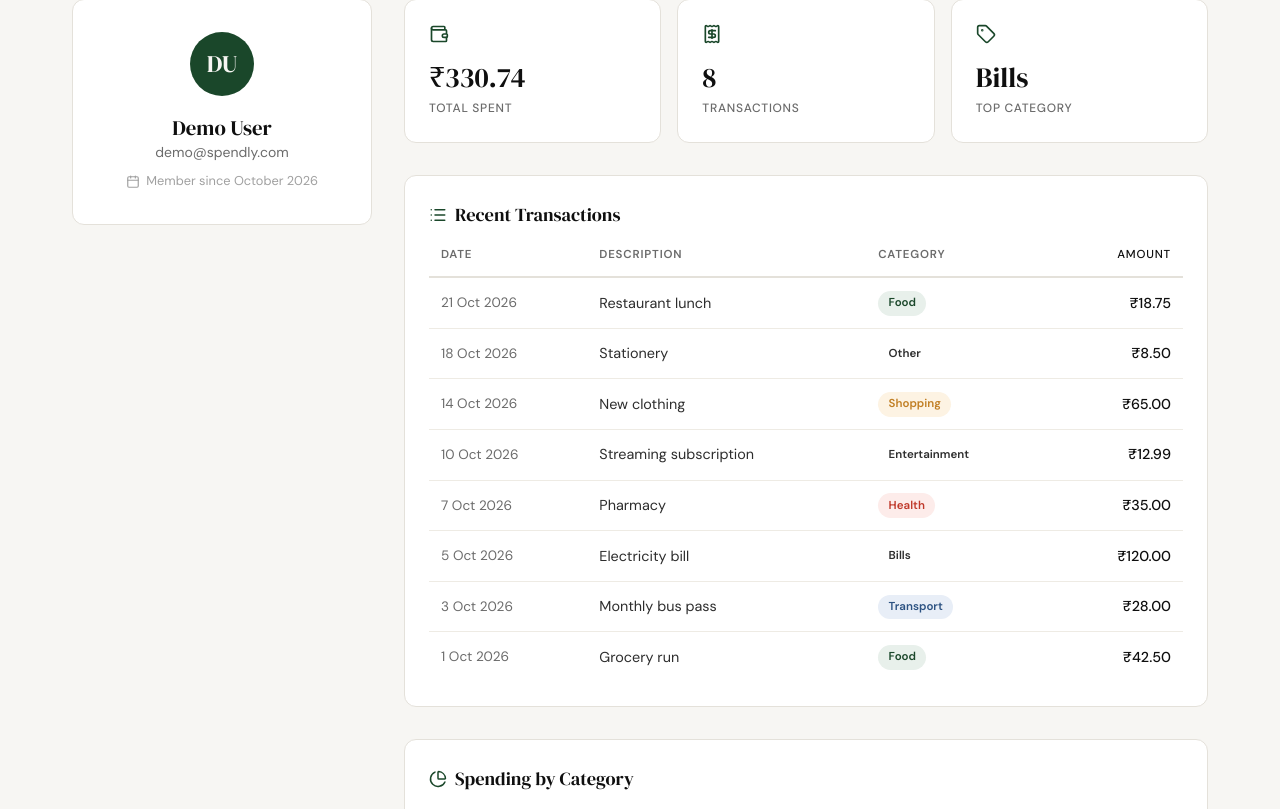
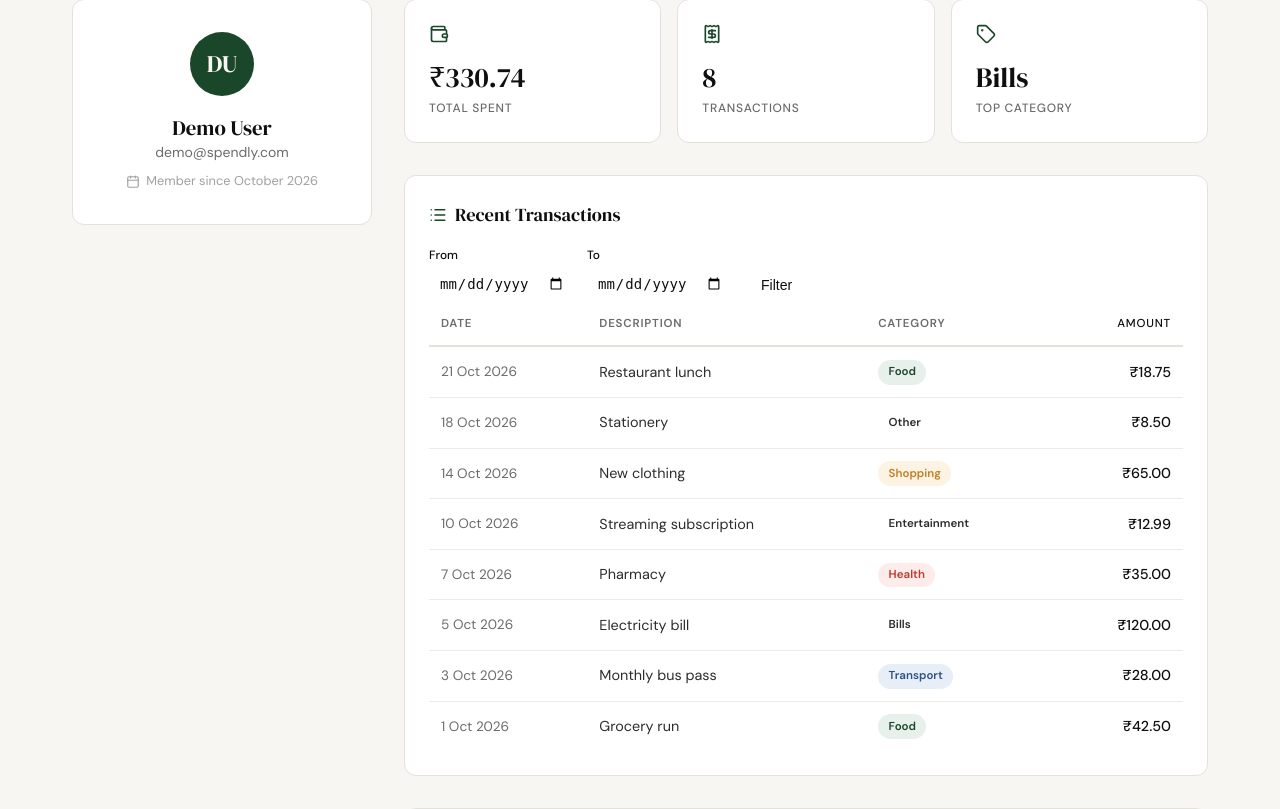
Before and after one commit to Rikesh-shah/expense-tracker, a Flask app: page /profile in a window 1280 px wide. Shown: the part 102-911 px from the top of the page. Run offline with Flask 3, Linux system fonts and the light colour scheme; the visitor is signed in with stand-in values (Sample User, id 1); data comes from the database, SQL or seed files in the repository.

Commit message:
add date filter to profile page

```diff
--- a/app.py
+++ b/app.py
@@ -82,12 +82,40 @@ def logout():
     return redirect(url_for("landing"))
 
 
+def _build_filter_label(date_from, date_to):
+    fmt = lambda d: datetime.strptime(d, '%Y-%m-%d').strftime('%-d %b %Y')
+    if date_from and date_to:
+        return 'Showing results from {} to {}'.format(fmt(date_from), fmt(date_to))
+    if date_from:
+        return 'Showing results from {} onwards'.format(fmt(date_from))
+    if date_to:
+        return 'Showing results up to {}'.format(fmt(date_to))
+    return None
+
+
 @app.route("/profile")
 def profile():
     if not session.get("user_id"):
         return redirect(url_for("login"))
 
     user_id = session["user_id"]
+
+    date_from = date_to = None
+    raw_from = request.args.get('date_from', '').strip()
+    raw_to = request.args.get('date_to', '').strip()
+    if raw_from:
+        try:
+            datetime.strptime(raw_from, '%Y-%m-%d')
+            date_from = raw_from
+        except ValueError:
+            pass
+    if raw_to:
+        try:
+            datetime.strptime(raw_to, '%Y-%m-%d')
+            date_to = raw_to
+        except ValueError:
+            pass
+
     raw_user = get_user_by_id(user_id)
 
     parts = raw_user["name"].split()
@@ -116,8 +144,10 @@ def profile():
             "category_slug": row["category"].lower().replace(" ", "-"),
             "amount":        "{:,.2f}".format(row["amount"]),
         }
-        for row in get_expenses_for_user(user_id)
+        for row in get_expenses_for_user(user_id, date_from=date_from, date_to=date_to)
     ]
+
+    filter_label = _build_filter_label(date_from, date_to)
 
     raw_cats = get_category_breakdown(user_id)
     grand_total = sum(r["total"] for r in raw_cats)
@@ -137,6 +167,9 @@ def profile():
         stats=stats,
         transactions=transactions,
         categories=categories,
+        date_from=date_from or '',
+        date_to=date_to or '',
+        filter_label=filter_label,
     )
 
 
--- a/database/db.py
+++ b/database/db.py
@@ -107,13 +107,23 @@ def get_user_by_id(user_id):
         conn.close()
 
 
-def get_expenses_for_user(user_id):
+def get_expenses_for_user(user_id, date_from=None, date_to=None):
     conn = get_db()
     try:
-        return conn.execute(
-            'SELECT * FROM expenses WHERE user_id = ? ORDER BY date DESC',
-            (user_id,)
-        ).fetchall()
+        conditions = ['user_id = ?']
+        params = [user_id]
+        if date_from:
+            conditions.append('date >= ?')
+            params.append(date_from)
+        if date_to:
+            conditions.append('date <= ?')
+            params.append(date_to)
+        # conditions holds only hardcoded string literals — user input flows
+        # through params as ? placeholders, never into the clause structure.
+        sql = 'SELECT * FROM expenses WHERE {} ORDER BY date DESC'.format(
+            ' AND '.join(conditions)
+        )
+        return conn.execute(sql, tuple(params)).fetchall()
     finally:
         conn.close()
 
--- a/static/css/profile.css
+++ b/static/css/profile.css
@@ -351,3 +351,61 @@
         padding: 1.5rem 1rem 3rem;
     }
 }
+
+/* ------------------------------------------------------------------ */
+/* Date range filter form                                              */
+/* ------------------------------------------------------------------ */
+
+.date-filter-form {
+    display: flex;
+    gap: 0.75rem;
+    align-items: flex-end;
+    flex-wrap: wrap;
+    margin-bottom: 1rem;
+}
+
+.date-filter-field {
+    display: flex;
+    flex-direction: column;
+    gap: 0.25rem;
+}
+
+.date-filter-label {
+    font-size: 0.75rem;
+    color: var(--text-muted);
+    font-weight: 500;
+}
+
+.date-filter-input {
+    padding: 0.375rem 0.625rem;
+    border: 1px solid var(--border-color);
+    border-radius: var(--radius-sm);
+    background: var(--input-bg);
+    color: var(--text-primary);
+    font-size: 0.875rem;
+}
+
+.date-filter-submit {
+    padding: 0.375rem 1rem;
+    background: var(--accent-color);
+    color: var(--accent-text);
+    border: none;
+    border-radius: var(--radius-sm);
+    font-size: 0.875rem;
+    cursor: pointer;
+}
+
+.date-filter-clear {
+    padding: 0.375rem 0.75rem;
+    font-size: 0.875rem;
+    color: var(--text-muted);
+    text-decoration: none;
+    border: 1px solid var(--border-color);
+    border-radius: var(--radius-sm);
+}
+
+.filter-active-label {
+    font-size: 0.8125rem;
+    color: var(--text-muted);
+    margin-bottom: 0.75rem;
+}
--- a/templates/profile.html
+++ b/templates/profile.html
@@ -54,6 +54,25 @@
                     <i data-lucide="list"></i>
                     Recent Transactions
                 </h2>
+                <form method="get" action="{{ url_for('profile') }}" class="date-filter-form">
+                    <div class="date-filter-field">
+                        <label for="date_from" class="date-filter-label">From</label>
+                        <input type="date" id="date_from" name="date_from"
+                               value="{{ date_from }}" class="date-filter-input">
+                    </div>
+                    <div class="date-filter-field">
+                        <label for="date_to" class="date-filter-label">To</label>
+                        <input type="date" id="date_to" name="date_to"
+                               value="{{ date_to }}" class="date-filter-input">
+                    </div>
+                    <button type="submit" class="date-filter-submit">Filter</button>
+                    {% if date_from or date_to %}
+                    <a href="{{ url_for('profile') }}" class="date-filter-clear">Clear</a>
+                    {% endif %}
+                </form>
+                {% if filter_label %}
+                <p class="filter-active-label">{{ filter_label }}</p>
+                {% endif %}
                 <div class="table-wrap">
                     <table class="expense-table">
                         <thead>
```
Also changed, not shown: tests/test_profile.py (+129 -0 lines), .claude/specs/06-date-filter-profile-page.md (added).
